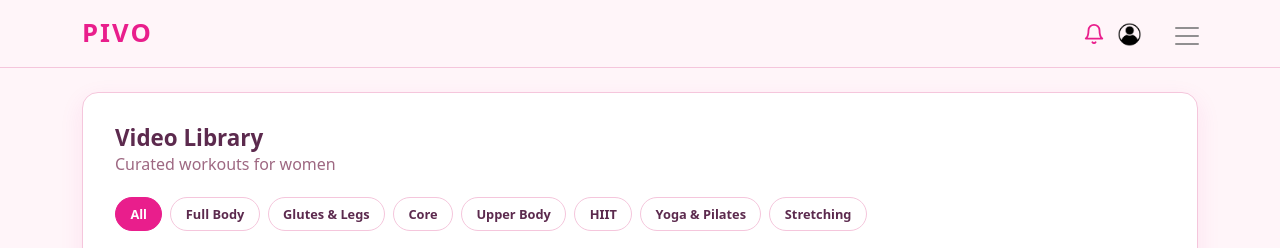
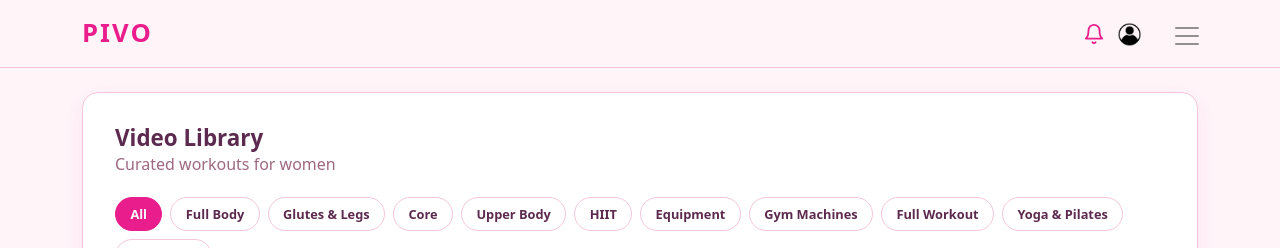
Before and after one commit to MaryanNCanghe/pivo-gym, a Django app: page /videos/ in a window 1280 px wide. Shown: the top 248 px of the page. Run offline with Django 5.2, Linux system fonts and the light colour scheme; the visitor is signed in with stand-in values (Sample User, id 1); data that the repository does not hold is empty; some libraries are stand-ins or nearby versions.

Commit message:
Add Equipment, Gym Machines and Full Workout video categories (11 verified videos)
Co-Authored-By: Claude Sonnet 4.6 <noreply@anthropic.com>

```diff
--- a/fitness/templates/fitness/videos.html
+++ b/fitness/templates/fitness/videos.html
@@ -21,6 +21,9 @@
   <button class="vid-filter-btn" data-cat="core">Core</button>
   <button class="vid-filter-btn" data-cat="upper">Upper Body</button>
   <button class="vid-filter-btn" data-cat="hiit">HIIT</button>
+  <button class="vid-filter-btn" data-cat="equipment">Equipment</button>
+  <button class="vid-filter-btn" data-cat="machines">Gym Machines</button>
+  <button class="vid-filter-btn" data-cat="full-workout">Full Workout</button>
   <button class="vid-filter-btn" data-cat="yoga">Yoga &amp; Pilates</button>
   <button class="vid-filter-btn" data-cat="stretch">Stretching</button>
 </div>
@@ -82,6 +85,23 @@ const VIDEOS = [
   { id:"lxuTCHJSers", cat:"stretch", title:"10 Min Full Body Stretch", sub:"No equipment · Head-to-toe tension release", level:"All levels", duration:"10 min" },
   { id:"Yzm3fA2HhkQ", cat:"stretch", title:"Yoga For Flexibility", sub:"No equipment · Open & lengthen tight muscles", level:"All levels", duration:"16 min" },
   { id:"3NtNAQodk8E", cat:"stretch", title:"Yoga Rinse", sub:"No equipment · 15 min refresh & reset", level:"All levels", duration:"15 min" },
+
+  // ── Equipment ──────────────────────────────────────────────────
+  { id:"Yuf052OBeeM", cat:"equipment", title:"45 Min Full Body Dumbbell Strength", sub:"Dumbbells · Full body strength circuits", level:"Intermediate", duration:"45 min" },
+  { id:"ScInpT_5dIQ", cat:"equipment", title:"30 Min Full Body – Dumbbells", sub:"Dumbbells · Full body no-repeat circuits", level:"Intermediate", duration:"30 min" },
+  { id:"l9_SoClAO5g", cat:"equipment", title:"20 Min Dumbbell Full Body – No Repeat", sub:"Dumbbells · Beginner-friendly session", level:"Beginner", duration:"20 min" },
+  { id:"UxfX7Z4am1Q", cat:"equipment", title:"45 Min Kettlebell Full Body", sub:"Kettlebell · Full body strength & core", level:"Intermediate", duration:"45 min" },
+
+  // ── Gym Machines ───────────────────────────────────────────────
+  { id:"P84ktN7w-EM", cat:"machines", title:"Full Body Cable Workout for Women", sub:"Cable machine · Full body cable exercises", level:"Intermediate", duration:"20 min" },
+  { id:"g77DG4Ndntc", cat:"machines", title:"Planet Fitness Full Body – Machines", sub:"Gym machines · Beginner machine circuit", level:"Beginner", duration:"30 min" },
+  { id:"Ea62QNX3VHc", cat:"machines", title:"Beginner Leg Day on Gym Machines", sub:"Gym machines · Lean legs machine workout", level:"Beginner", duration:"30 min" },
+  { id:"nYfz-jZ-2mM", cat:"machines", title:"Upper Body Cable Machine Workout", sub:"Cable machine · Technique guide for upper body", level:"Beginner", duration:"20 min" },
+
+  // ── Full Workout ───────────────────────────────────────────────
+  { id:"lBJjzX3WyrU", cat:"full-workout", title:"45 Min Full Body Bootcamp", sub:"Full session · Bootcamp-style full body", level:"Intermediate", duration:"45 min" },
+  { id:"KuqE8NEuT6c", cat:"full-workout", title:"45 Min Full Body Strength Bootcamp", sub:"Full session · Strength-focused bootcamp", level:"Intermediate", duration:"45 min" },
+  { id:"nUVAw6ot2ZA", cat:"full-workout", title:"45 Min Full Body Strong Challenge", sub:"Full session · Strength challenge follow-along", level:"Intermediate", duration:"45 min" },
 ];
 
 const levelColor = { Beginner:"#4caf50", Intermediate:"#ff9800", "All levels":"#9c27b0" };
```
